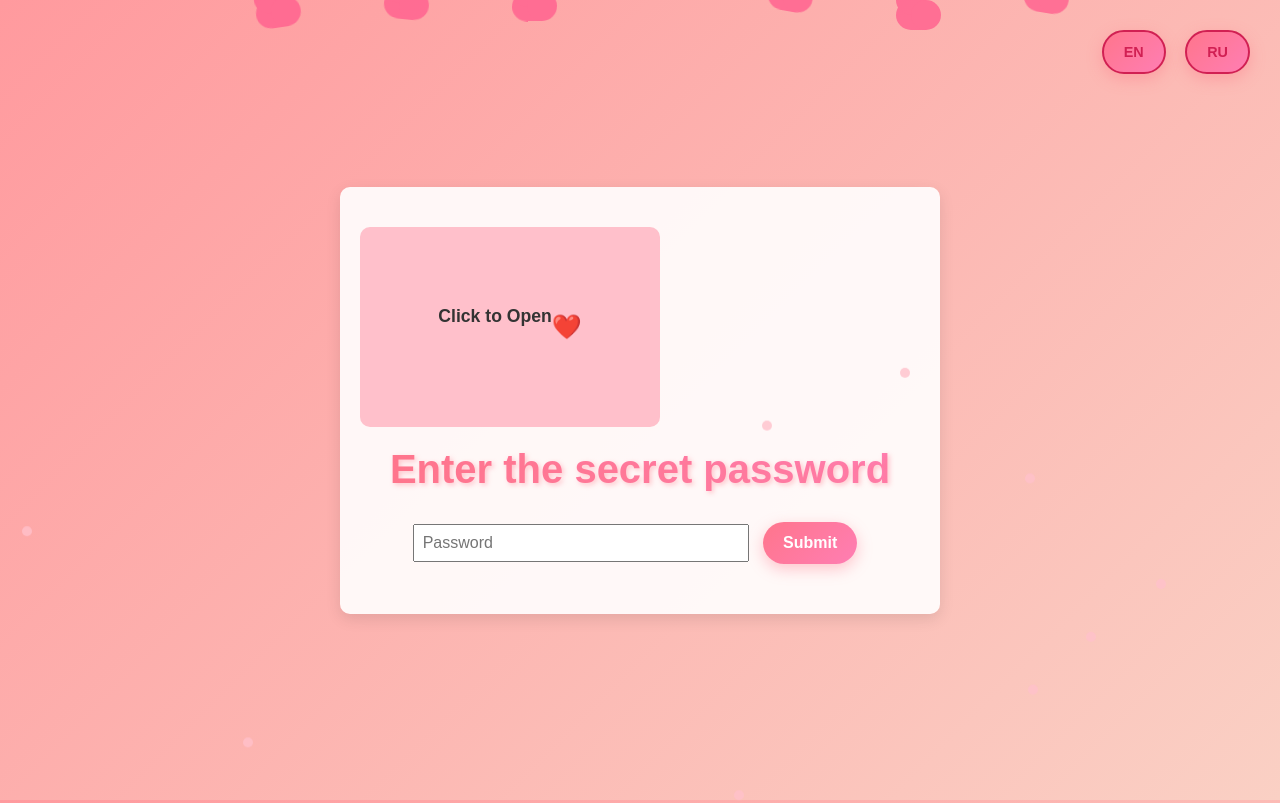
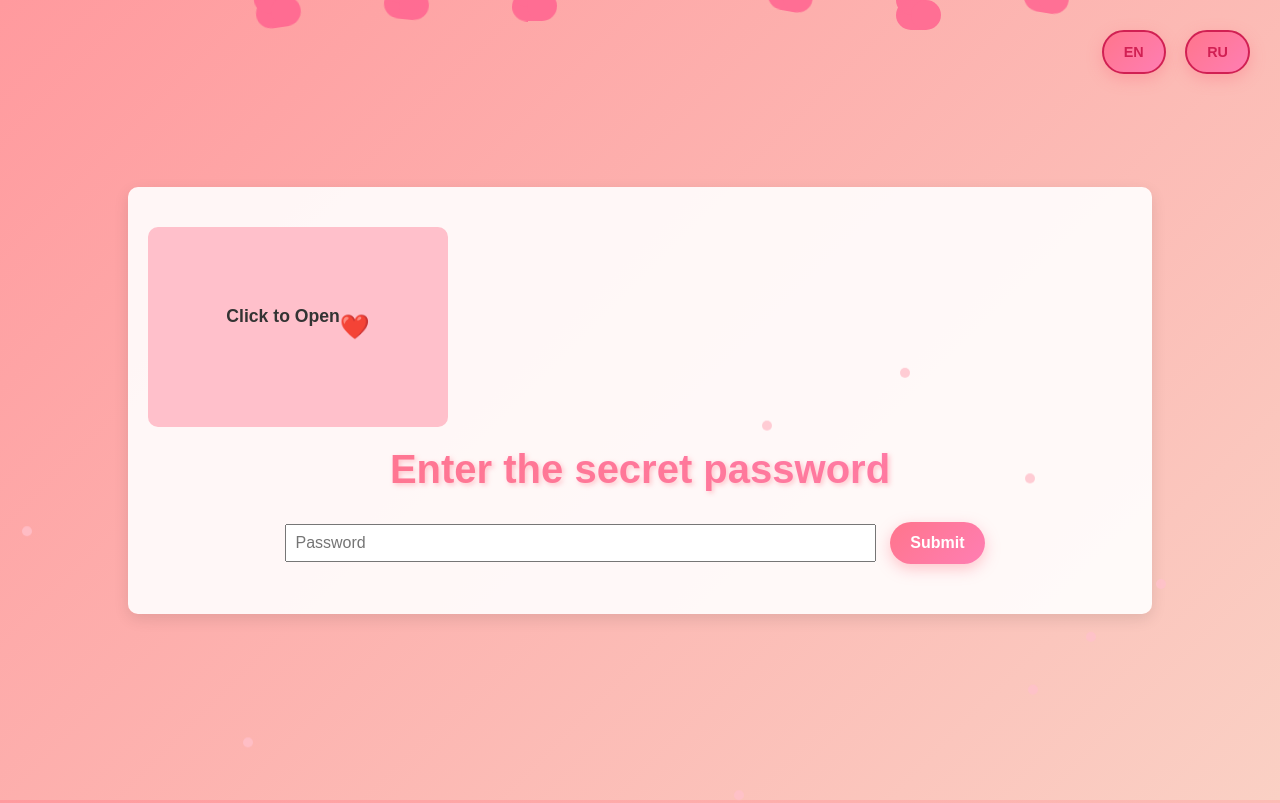
Before and after one commit to 41kabay/Merusha-valentine-site, a plain HTML site: page index.html in a window 1280 px wide. Shown: the top 803 px of the page. Drawn offline with Linux system fonts and the light colour scheme.

Commit message:
Update style.css

```diff
--- a/css/style.css
+++ b/css/style.css
@@ -763,3 +763,29 @@ button:hover, .nav-links a:hover {
 .book.flipped .page-right {
     transform: rotateY(0deg);
 }
+/* --- Улучшаем заголовки, чтобы влезали --- */
+h1 {
+    font-size: 2.5rem; /* Чуть меньше, чтобы помещался */
+    font-weight: bold;
+    background: linear-gradient(90deg, #ff758c, #ff7eb3);
+    -webkit-background-clip: text;
+    -webkit-text-fill-color: transparent;
+    text-shadow: 2px 2px 5px rgba(255, 118, 136, 0.4);
+    text-align: center;
+    word-wrap: break-word; /* Разрешаем перенос */
+    overflow-wrap: break-word;
+}
+
+/* --- Медиа-запрос для мобильных (уменьшаем шрифт) --- */
+@media screen and (max-width: 600px) {
+    h1 {
+        font-size: 1.8rem; /* Меньше для телефонов */
+        line-height: 1.2; /* Делаем строки ближе */
+    }
+}
+.container {
+    max-width: 80%;
+    margin: 0 auto;
+    text-align: center;
+    padding: 20px;
+}
```
